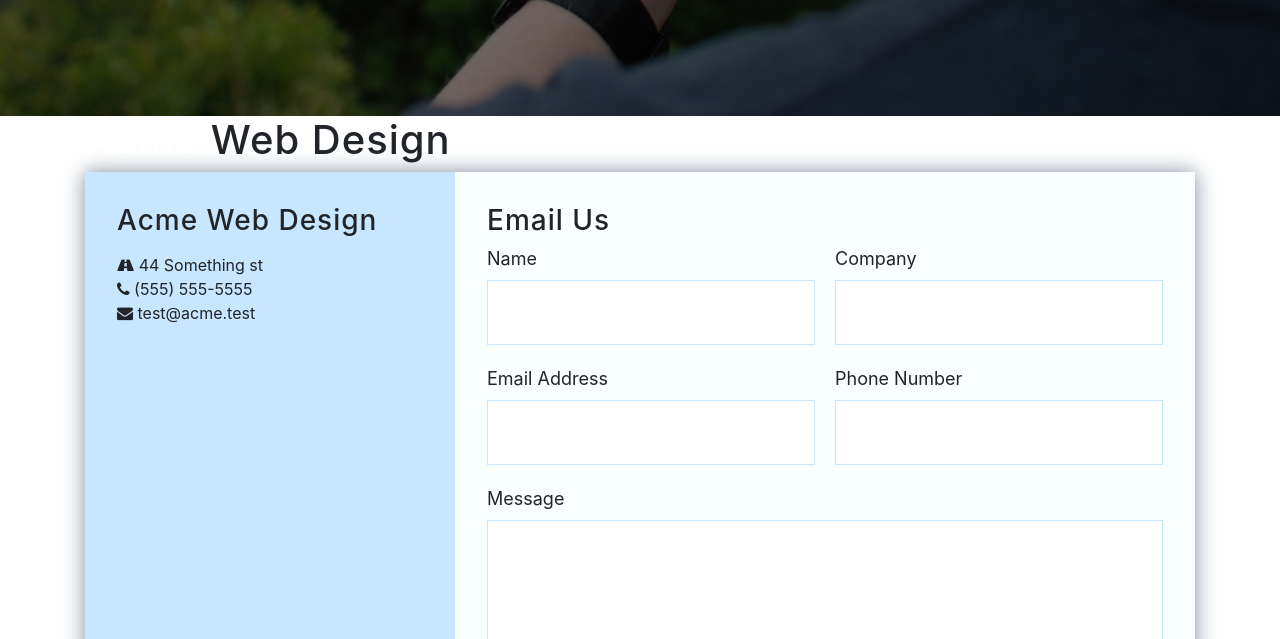
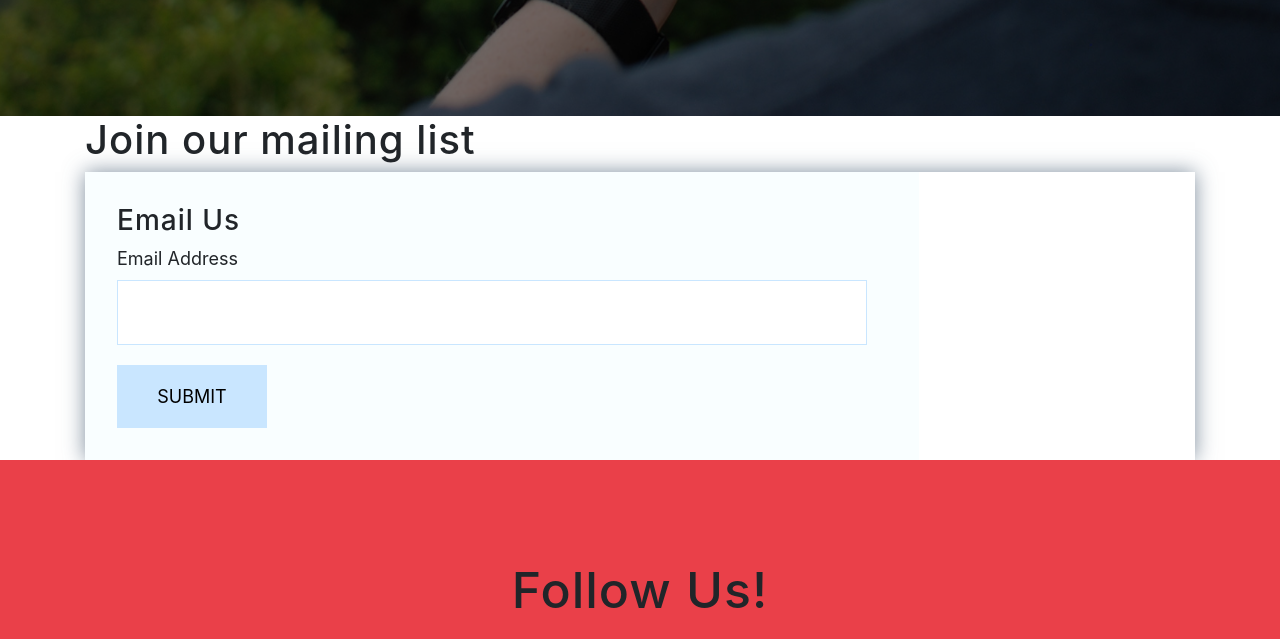
Before and after one commit to chickendinnr/chickendinnr, a website with bundled scripts: page index.html in a window 1280 px wide. Shown: the part 3070-3709 px from the top of the page. Built offline with nearby package versions, Linux system fonts and the light colour scheme; a web font is replaced by a local one.

Commit message:
adding contact form and firebase

```diff
--- a/css/new-age.css
+++ b/css/new-age.css
@@ -512,6 +512,7 @@ ul {
 
 .contact1 form p {
   margin: 0;
+  /* width: 500px; */
 }
 
 .contact1 form .full {
@@ -521,9 +522,13 @@ ul {
 .contact1 form button,
 .contact1 form input,
 .contact1 form textarea {
-  width: 100%;
+  width: 150px;
   padding: 1em;
   border: 1px solid #c9e6ff;
+}
+
+#email {
+  width: 750px;
 }
 
 .contact1 form button {
--- a/index.html
+++ b/index.html
@@ -194,43 +194,15 @@
   </section>
 
   <div class="container" id="contact">
-    <h1 class="brand">
-      <span>Acme</span> Web Design</h1>
+    <h1 class="brand">Join our mailing list</h1>
     <div class="wrapper">
-      <div class="company-info">
-        <h3>Acme Web Design</h3>
-        <ul>
-          <li>
-            <i class="fa fa-road"></i> 44 Something st</li>
-          <li>
-            <i class="fa fa-phone"></i> (555) 555-5555</li>
-          <li>
-            <i class="fa fa-envelope"></i> test@acme.test</li>
-        </ul>
-      </div>
       <div class="contact1">
         <h3>Email Us</h3>
         <div class="alert">Thanks for joining our mailing list!</div>
         <form id="contactForm">
           <p>
-            <label>Name</label>
-            <input type="text" name="name">
-          </p>
-          <p>
-            <label>Company</label>
-            <input type="text" name="company">
-          </p>
-          <p>
             <label>Email Address</label>
-            <input type="email" name="email" id="email">
-          </p>
-          <p>
-            <label>Phone Number</label>
-            <input type="text" name="phone">
-          </p>
-          <p class="full">
-            <label>Message</label>
-            <textarea name="message" rows="5"></textarea>
+            <input type="email" name="email" id="email" required>
           </p>
           <p class="full">
             <button type="submit">Submit</button>
--- a/js/new-age.js
+++ b/js/new-age.js
@@ -83,6 +83,9 @@ function submitForm(e) {
   setTimeout(function() {
     document.querySelector(".alert").style.display = "none";
   }, 3000);
+
+  // Reset form
+  document.getElementById("contactForm").reset();
 }
 
 // Function to get form values
```
